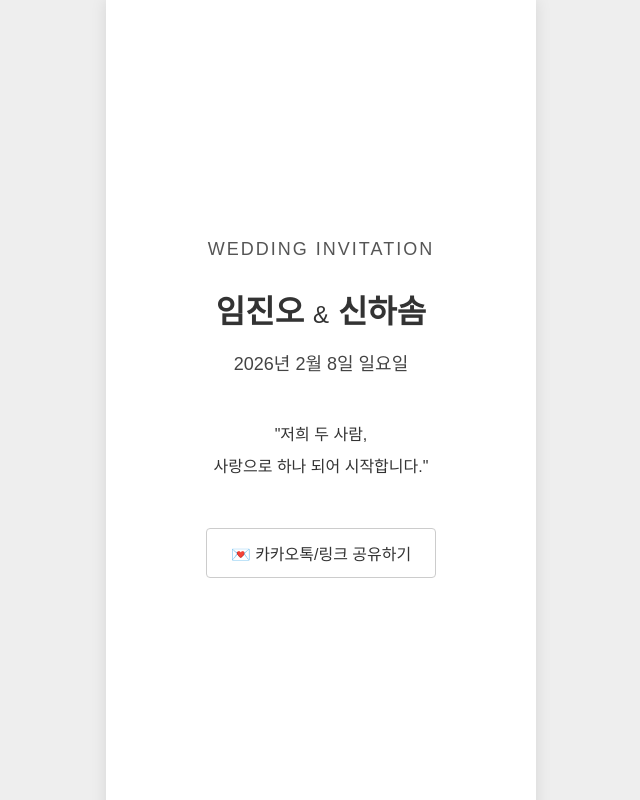
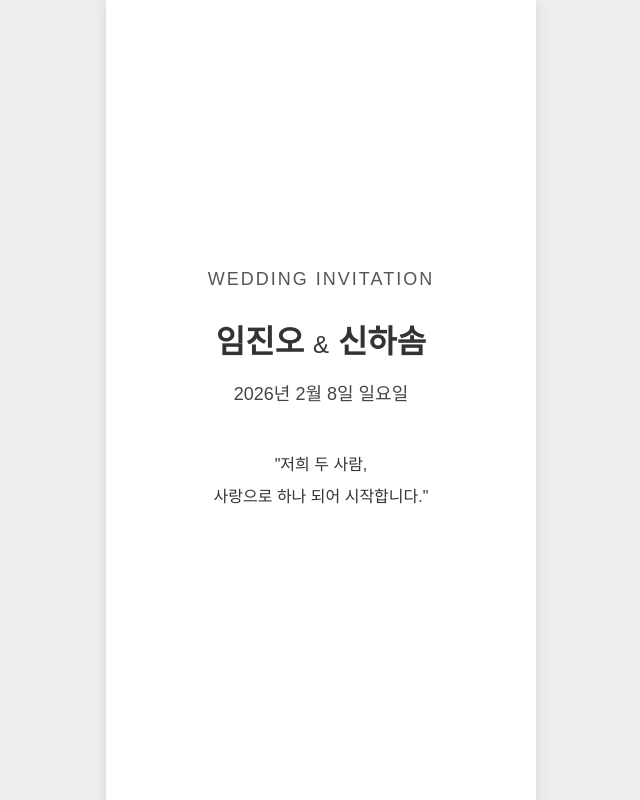
Before and after one commit to hayansomcandy/hjwedding, a React (Vite) app: page / in a window 1280 px wide. Shown: the top 800 px of the page, without its empty margins (319-959 px from the left). Built offline with nearby package versions, Linux system fonts and the light colour scheme.

Commit message:
Remove KakaoTalk share button

```diff
--- a/src/components/Hero.jsx
+++ b/src/components/Hero.jsx
@@ -56,20 +56,7 @@ const Hero = () => {
                     <p style={{ whiteSpace: 'pre-line', fontSize: '16px', lineHeight: '2', color: '#333' }}>{info.message}</p>
                 </div>
 
-                <div style={{ marginTop: '20px' }}>
-                    <button className="btn" style={{ backgroundColor: 'rgba(255,255,255,0.8)', border: '1px solid #ccc', color: '#333' }} onClick={() => {
-                        if (navigator.share) {
-                            navigator.share({
-                                title: `${info.groomName} & ${info.brideName} 결혼식`,
-                                text: '저희 결혼식에 초대합니다.',
-                                url: window.location.href,
-                            });
-                        } else {
-                            navigator.clipboard.writeText(window.location.href);
-                            alert('링크가 복사되었습니다.');
-                        }
-                    }}>💌 카카오톡/링크 공유하기</button>
-                </div>
+
             </div>
         </div>
     );
```
